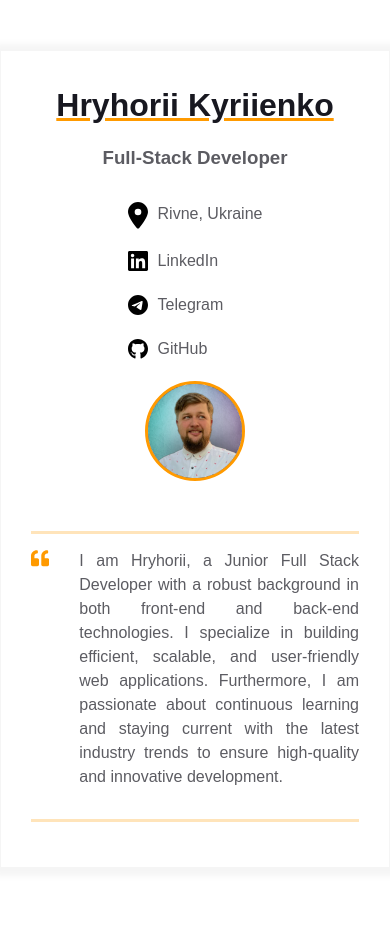
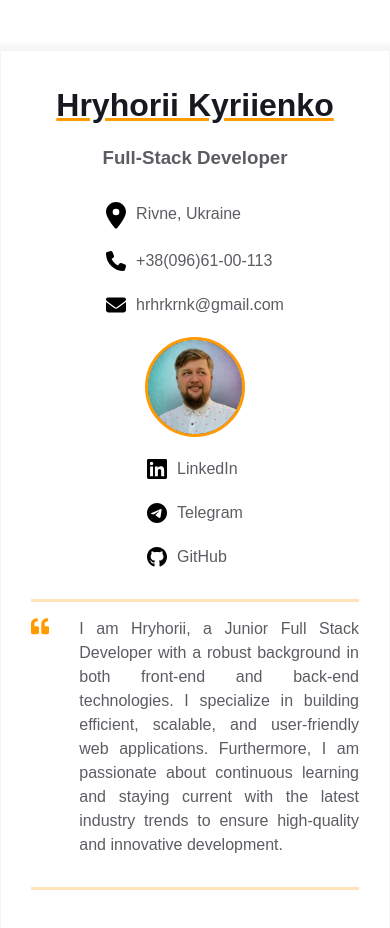
Before and after one commit to kyr13nko/homepage, a plain HTML site: page index.html in a window 390 px wide. Drawn offline with Linux system fonts and the light colour scheme.

Commit message:
Add phone and email to the contacts

```diff
--- a/index.html
+++ b/index.html
@@ -27,6 +27,31 @@
                 </div>
                 <span>Rivne, Ukraine</span>
               </a>
+              <a href="tel:+380966100113" rel="author" class="contact-info__item">
+                <div class="contact-info__item-icon-wrapper">
+                  <svg xmlns="http://www.w3.org/2000/svg" viewBox="0 0 512 512">
+                    <path
+                      d="M164.9 24.6c-7.7-18.6-28-28.5-47.4-23.2l-88 24C12.1 30.2 0 46 0 64C0 311.4 200.6 512 448 512c18 0 33.8-12.1 38.6-29.5l24-88c5.3-19.4-4.6-39.7-23.2-47.4l-96-40c-16.3-6.8-35.2-2.1-46.3 11.6L304.7 368C234.3 334.7 177.3 277.7 144 207.3L193.3 167c13.7-11.2 18.4-30 11.6-46.3l-40-96z" />
+                  </svg>
+                </div>
+                <span>+38(096)61-00-113</span>
+              </a>
+              <a href="mailto:hrhrkrnk@gmail.com" rel="author" class="contact-info__item">
+                <div class="contact-info__item-icon-wrapper">
+                  <svg xmlns="http://www.w3.org/2000/svg" viewBox="0 0 512 512">
+                    <path
+                      d="M48 64C21.5 64 0 85.5 0 112c0 15.1 7.1 29.3 19.2 38.4L236.8 313.6c11.4 8.5 27 8.5 38.4 0L492.8 150.4c12.1-9.1 19.2-23.3 19.2-38.4c0-26.5-21.5-48-48-48H48zM0 176V384c0 35.3 28.7 64 64 64H448c35.3 0 64-28.7 64-64V176L294.4 339.2c-22.8 17.1-54 17.1-76.8 0L0 176z" />
+                  </svg>
+                </div>
+                <span>hrhrkrnk@gmail.com</span>
+              </a>
+            </div>
+
+            <div class="contact-info__block contact-info__block--center">
+              <img class="contact-info__avatar" src="./assets/avatar.jpg" alt="Avatar" />
+            </div>
+
+            <div class="contact-info__block">
               <a href="https://www.linkedin.com/in/hryhorii-kyriienko/" rel="author" class="contact-info__item">
                 <div class="contact-info__item-icon-wrapper">
                   <svg xmlns="http://www.w3.org/2000/svg" viewBox="0 0 448 512">
@@ -55,18 +80,9 @@
                 <span>GitHub</span>
               </a>
             </div>
-
-
-            <div class="contact-info__block contact-info__block--center">
-              <img class="contact-info__avatar" src="./assets/avatar.jpg" alt="Avatar" />
-            </div>
-
-            <div class="contact-info__block"></div>
           </div>
         </div>
-      </div>
 
-      <div class="container">
         <div class="resume__block">
           <div class="intro">
             <div class="intro__icon-wrapper">
```
